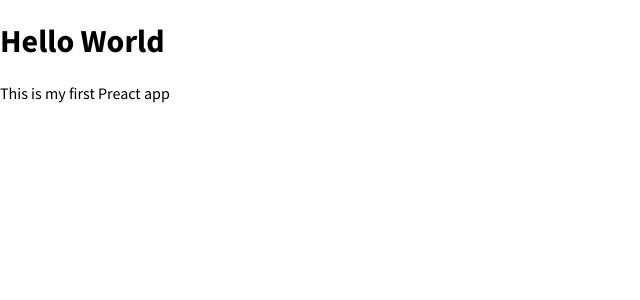
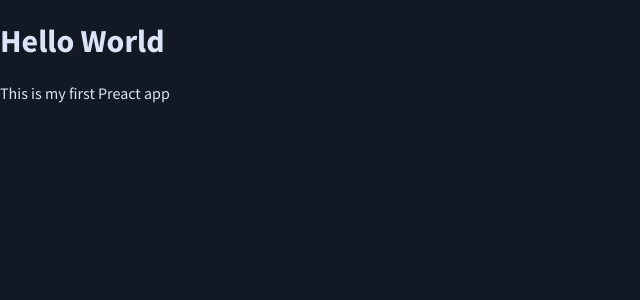
Before and after one commit to YashdalfTheGray/data-converter, a Preact app: page / in a window 1280 px wide. Shown: the top 300 px of the page, without its empty margins (0-640 px from the left). Built offline with nearby package versions, Linux system fonts and the light colour scheme.

Commit message:
added a dark background and light text

```diff
--- a/src/index.scss
+++ b/src/index.scss
@@ -35,4 +35,6 @@ body {
 body {
   font-family: 'Source Sans Pro', Arial, Helvetica, sans-serif;
   margin: 0px;
+  background: #121925;
+  color: #dbe3f6;
 }
```
